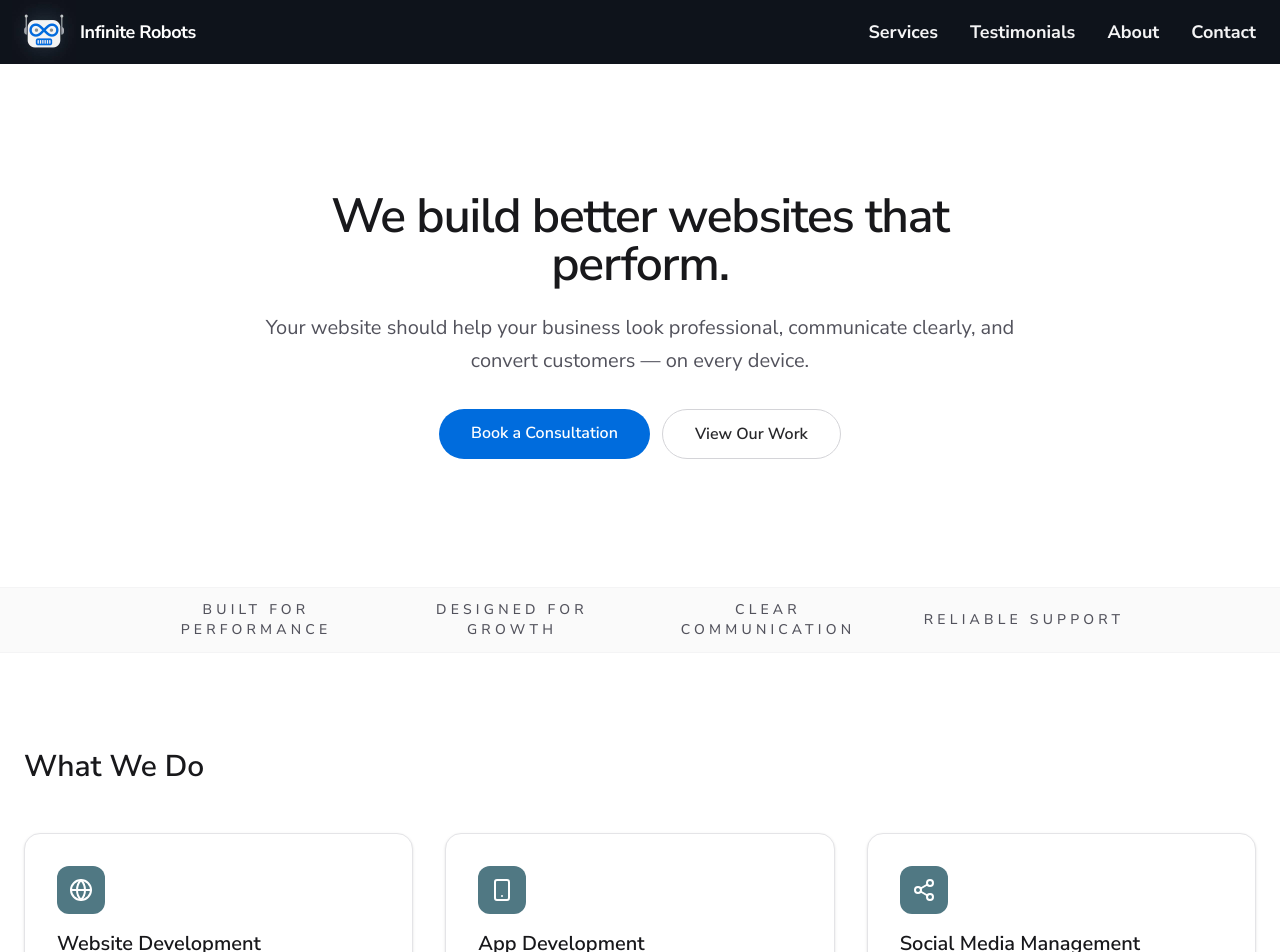
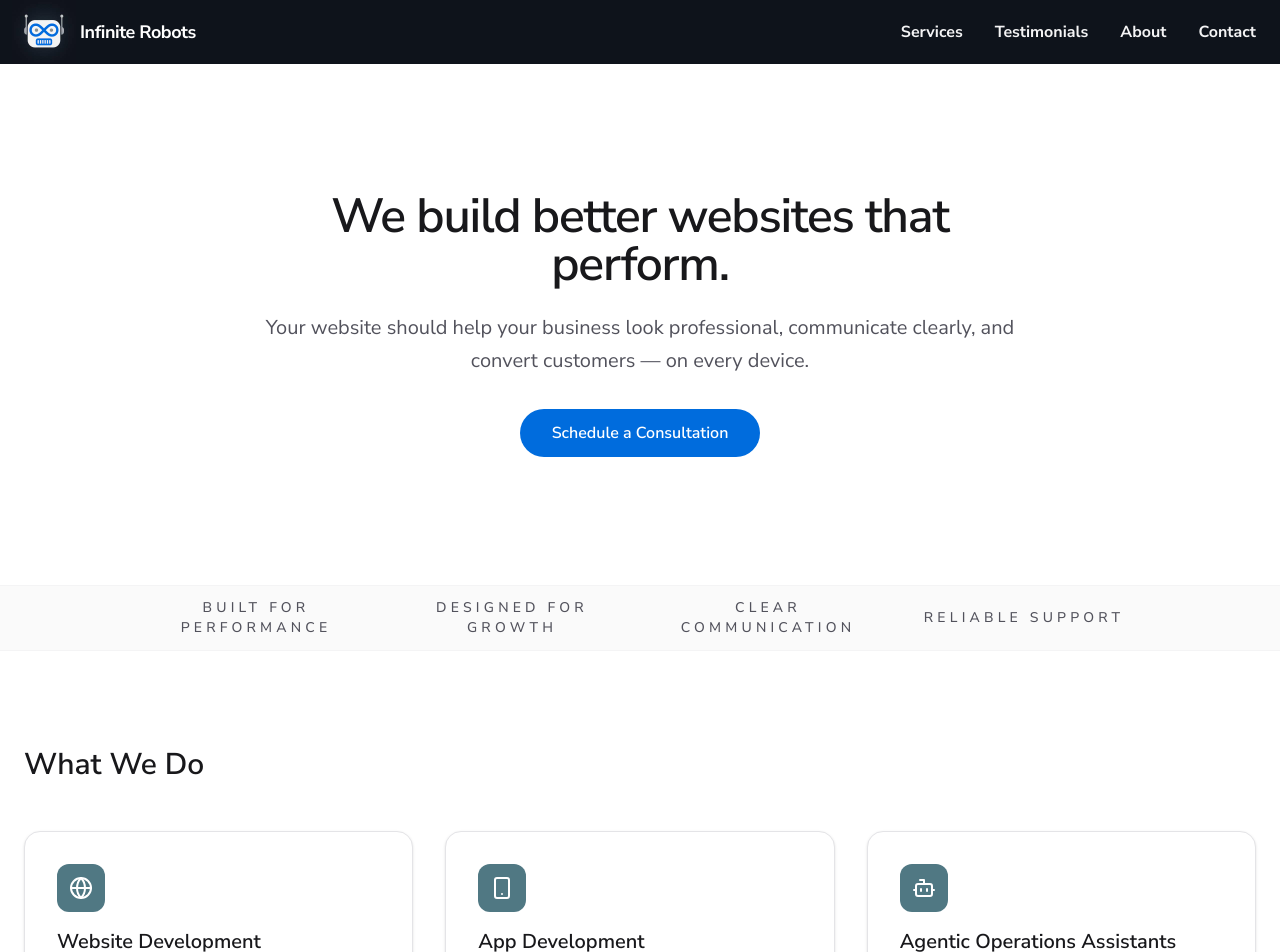
Before and after one commit to infinite-robots/infinite-robots-homepage, a Next.js app: page / in a window 1280 px wide. Shown: the top 952 px of the page. Built offline with nearby package versions, Linux system fonts and the light colour scheme.

Commit message:
update theme colors and fonts

```diff
--- a/app/about/page.tsx
+++ b/app/about/page.tsx
@@ -1,6 +1,6 @@
 export default function AboutPage() {
   return (
-    <main className="bg-[#0e131b] text-white">
+    <main className="bg-brand-dark text-white">
       <div className="container mx-auto px-6 py-24">
         <h1 className="text-3xl font-semibold">About</h1>
         <p className="mt-6 max-w-2xl text-lg text-zinc-300">
--- a/app/contact/page.tsx
+++ b/app/contact/page.tsx
@@ -1,6 +1,6 @@
 export default function ContactPage() {
   return (
-    <main className="bg-[#0e131b] text-white">
+    <main className="bg-brand-dark text-white">
       <div className="container mx-auto px-6 py-24">
         <h1 className="text-3xl font-semibold">Contact</h1>
         <p className="mt-6 max-w-2xl text-lg text-zinc-300">
--- a/app/globals.css
+++ b/app/globals.css
@@ -1,20 +1,9 @@
+@config "../tailwind.config.ts";
 @import "tailwindcss";
 
-:root {
-  --background: #ffffff;
-  --foreground: #171717;
-}
-
-@media (prefers-color-scheme: dark) {
-  :root {
-    --background: #0a0a0a;
-    --foreground: #ededed;
-  }
-}
-
 body {
-  background: var(--background);
-  color: var(--foreground);
+  background: #000;
+  color: #fff;
   font-family: var(--font-nunito-sans), system-ui, -apple-system,
     BlinkMacSystemFont, "Segoe UI", sans-serif;
 }
--- a/app/services/page.tsx
+++ b/app/services/page.tsx
@@ -1,6 +1,6 @@
 export default function ServicesPage() {
   return (
-    <main className="bg-[#0e131b] text-white">
+    <main className="bg-brand-dark text-white">
       <div className="container mx-auto px-6 py-24">
         <h1 className="text-3xl font-semibold">Services</h1>
         <p className="mt-6 max-w-2xl text-lg text-zinc-300">
--- a/app/testimonials/page.tsx
+++ b/app/testimonials/page.tsx
@@ -1,6 +1,6 @@
 export default function TestimonialsPage() {
   return (
-    <main className="bg-[#0e131b] text-white">
+    <main className="bg-brand-dark text-white">
       <div className="container mx-auto px-6 py-24">
         <h1 className="text-3xl font-semibold">Testimonials</h1>
         <p className="mt-6 max-w-2xl text-lg text-zinc-300">
--- a/components/common/ResponsiveHeader.tsx
+++ b/components/common/ResponsiveHeader.tsx
@@ -31,7 +31,7 @@ export function ResponsiveHeader() {
   }, []);
 
   return (
-    <header className="sticky top-0 z-50 bg-[#0e131b]">
+    <header className="sticky top-0 z-50 bg-brand-dark">
       <div className="container mx-auto flex h-16 items-stretch justify-between pl-3 pr-6">
         <Link
           href="/"
@@ -57,9 +57,9 @@ export function ResponsiveHeader() {
               <Link
                 key={item.href}
                 href={item.href}
-                className={`font-bold text-lg transition-colors ${
+                className={`font-bold text-base transition-colors ${
                   pathname === item.href
-                    ? "text-[#006cdd]"
+                    ? "text-brand-accent"
                     : "text-zinc-100 hover:text-white"
                 }`}
               >
@@ -86,7 +86,7 @@ export function ResponsiveHeader() {
       </div>
 
       <div
-        className={`absolute inset-x-0 top-full z-40 origin-top transform border-y border-white/10 bg-[#0e131b] pb-6 pt-4 shadow-lg transition-all duration-200 ease-out md:hidden ${
+        className={`absolute inset-x-0 top-full z-40 origin-top transform border-y border-white/10 bg-brand-dark pb-6 pt-4 shadow-lg transition-all duration-200 ease-out md:hidden ${
           mobileOpen
             ? "pointer-events-auto translate-y-0 opacity-100"
             : "pointer-events-none -translate-y-2 opacity-0"
@@ -102,7 +102,7 @@ export function ResponsiveHeader() {
                 href={item.href}
                 className={`transition-colors ${
                   pathname === item.href
-                    ? "text-[#006cdd]"
+                    ? "text-brand"
                     : "text-zinc-100 hover:text-white"
                 }`}
                 onClick={() => setMobileOpen(false)}
--- a/components/common/SiteFooter.tsx
+++ b/components/common/SiteFooter.tsx
@@ -21,7 +21,7 @@ const socialLinks = [
 
 export function SiteFooter() {
   return (
-    <footer className="bg-[#0e131b] py-14 text-zinc-400">
+    <footer className="bg-brand-dark py-14 text-zinc-400">
       <div className="container mx-auto flex flex-col items-center gap-10 px-6">
         <Link
           href="/"
--- a/components/homepage/FinalCallToAction.tsx
+++ b/components/homepage/FinalCallToAction.tsx
@@ -7,7 +7,7 @@ export function FinalCallToAction() {
         </h2>
         <a
           href="mailto:hello@infiniterobots.com"
-          className="rounded-full bg-[#006cdd] px-10 py-3 text-base font-semibold text-white transition-colors hover:bg-[#005bb7]"
+          className="rounded-full bg-brand px-10 py-3 text-base font-semibold text-white transition-colors hover:bg-brand-strong"
         >
           Book a Consultation
         </a>
--- a/components/homepage/HeroSection.tsx
+++ b/components/homepage/HeroSection.tsx
@@ -15,15 +15,9 @@ export function HeroSection() {
         <div className="flex flex-col gap-3 sm:flex-row">
           <a
             href="#contact"
-            className="rounded-full bg-[#006cdd] px-8 py-3 text-base font-semibold text-white transition-colors hover:bg-[#005bb7]"
+            className="rounded-full bg-brand px-8 py-3 text-base font-semibold text-white transition-colors hover:bg-brand-strong"
           >
-            Book a Consultation
-          </a>
-          <a
-            href="#services"
-            className="rounded-full border border-zinc-300 px-8 py-3 text-base font-semibold text-zinc-800 transition-colors hover:border-zinc-400 hover:text-zinc-950"
-          >
-            View Our Work
+            Schedule a Consultation
           </a>
         </div>
       </div>
--- a/components/homepage/ServicesOverview.tsx
+++ b/components/homepage/ServicesOverview.tsx
@@ -1,11 +1,11 @@
 import type { LucideIcon } from "lucide-react";
 import {
+  Bot,
   Globe,
   Megaphone,
   PenTool,
   Share2,
   Smartphone,
-  Workflow,
 } from "lucide-react";
 
 const SERVICES: Array<{
@@ -26,6 +26,12 @@ const SERVICES: Array<{
     icon: Smartphone,
   },
   {
+    title: "Agentic Operations Assistants",
+    description:
+      "We craft proactive, AI-powered helpers that plug into your existing tools, handle repetitive tasks end-to-end, and flag only what needs your attention.",
+    icon: Bot,
+  },
+  {
     title: "Social Media Management",
     description:
       "Stay active and present online, without doing everything yourself. We handle content planning, posting, and reporting.",
@@ -36,12 +42,6 @@ const SERVICES: Array<{
     description:
       "Targeted ad campaigns across Google, Facebook/Instagram, and TikTok that focus on measurable leads and sales.",
     icon: Megaphone,
-  },
-  {
-    title: "Operations Tools & Workflow Improvements",
-    description:
-      "We identify the parts of your business that take too much time and build tools that automate and simplify those workflows.",
-    icon: Workflow,
   },
   {
     title: "Brand & Content Strategy",
@@ -68,7 +68,7 @@ export function ServicesOverview() {
                   key={service.title}
                   className="group relative flex flex-col overflow-hidden rounded-2xl border border-zinc-200 bg-white p-8 shadow-sm transition hover:-translate-y-1 hover:border-zinc-300 hover:shadow-lg"
                 >
-                  <span className="mb-4 inline-flex h-12 w-12 items-center justify-center rounded-xl bg-[#507883] text-white transition-colors">
+                  <span className="mb-4 inline-flex h-12 w-12 items-center justify-center rounded-xl bg-brand-accent text-white transition-colors">
                     <Icon aria-hidden="true" className="h-6 w-6" />
                   </span>
                   <h3 className="text-xl font-semibold text-zinc-900">
@@ -77,7 +77,7 @@ export function ServicesOverview() {
                   <p className="mt-3 text-base leading-relaxed text-zinc-600">
                     {service.description}
                   </p>
-                  <span className="pointer-events-none absolute inset-x-0 bottom-0 h-1 rounded-b-2xl bg-[#507883] opacity-0 transition-opacity group-hover:opacity-100" />
+                  <span className="pointer-events-none absolute inset-x-0 bottom-0 h-1 rounded-b-2xl bg-brand-accent opacity-0 transition-opacity group-hover:opacity-100" />
                 </div>
               );
             })}
--- /dev/null
+++ b/tailwind.config.ts
@@ -0,0 +1,29 @@
+import type { Config } from "tailwindcss";
+
+const config = {
+  content: ["./app/**/*.{js,ts,jsx,tsx}", "./components/**/*.{js,ts,jsx,tsx}"],
+  theme: {
+    extend: {
+      colors: {
+        brand: {
+          DEFAULT: "#006cdd",
+          dark: "#0e131b",
+          accent: "#507883",
+          strong: "#005bb7",
+        },
+      },
+      fontFamily: {
+        sans: [
+          "var(--font-nunito-sans)",
+          "system-ui",
+          "-apple-system",
+          "BlinkMacSystemFont",
+          "Segoe UI",
+          "sans-serif",
+        ],
+      },
+    },
+  },
+} satisfies Config;
+
+export default config;
```
